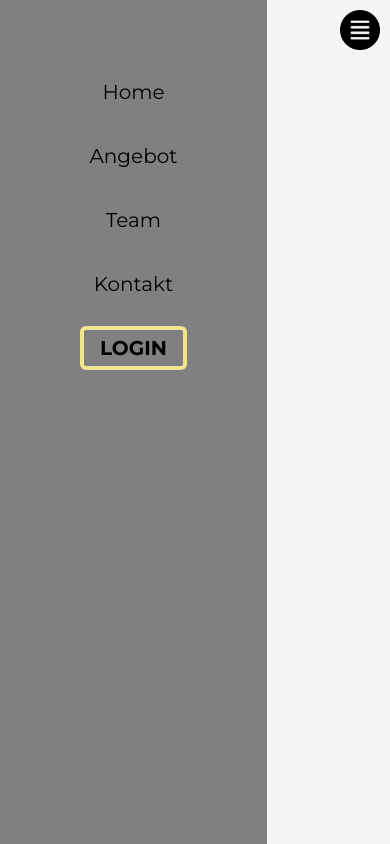
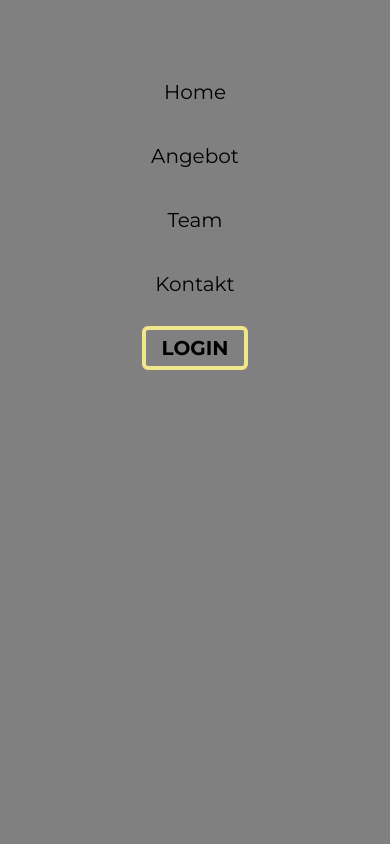
Before and after one commit to Veit96/Bibliothek, a plain HTML site: page index.html in a window 390 px wide. Both pictures are taken after a click on the element 360 px from the left and 31 px from the top of the page. Shown: the top 844 px of the page. Drawn offline with Linux system fonts and the light colour scheme; a web font is replaced by a local one.

Commit message:
corrected syntax error

```diff
--- a/css/main.css
+++ b/css/main.css
@@ -95,7 +95,7 @@ nav ul li a:hover {
 }
 #mobileMenu {
     padding: 6rem;
-    position: absolute;s
+    position: absolute;
     width: 100%;
     height: 100%;
     background-color: gray;
```
